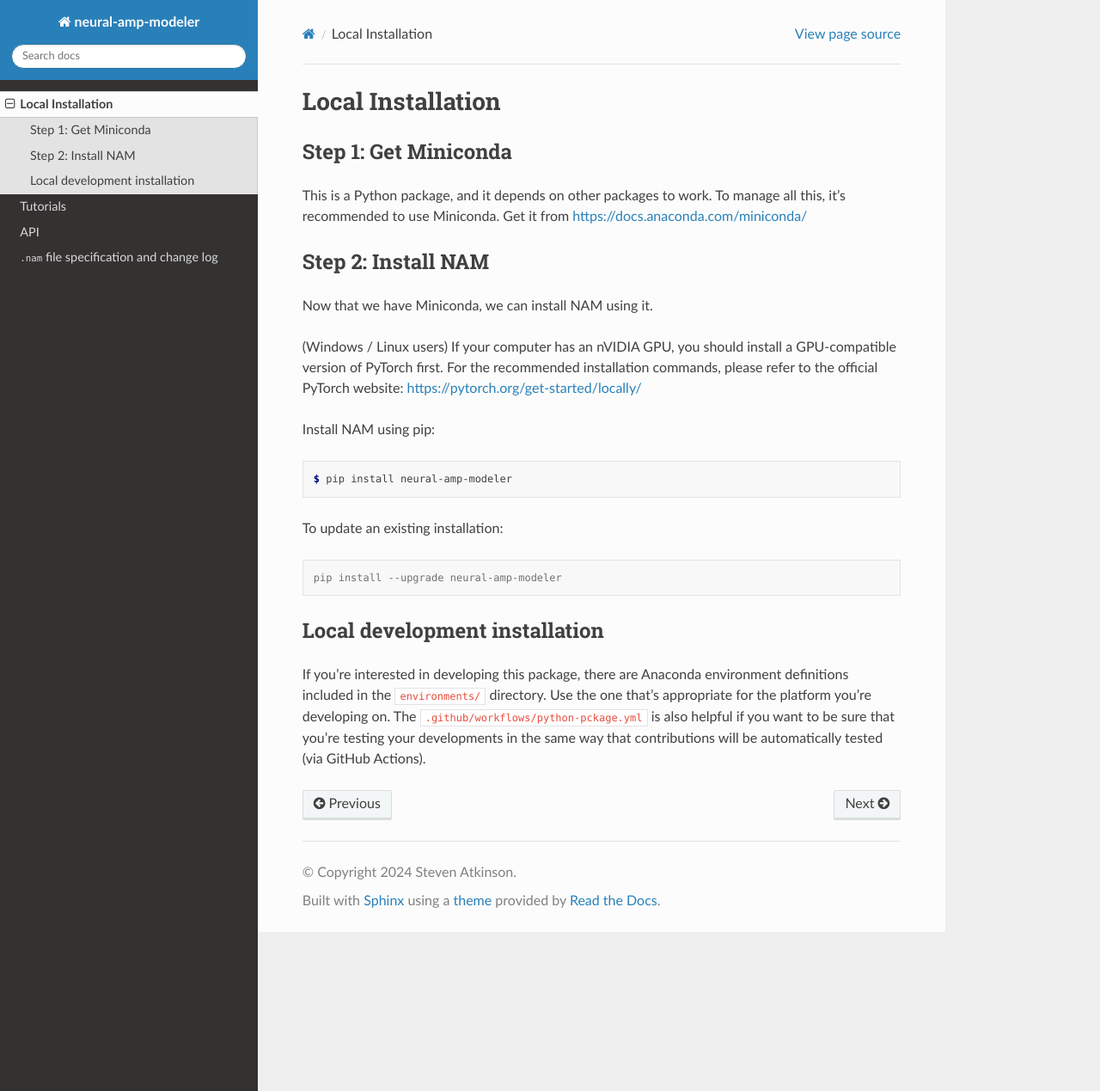
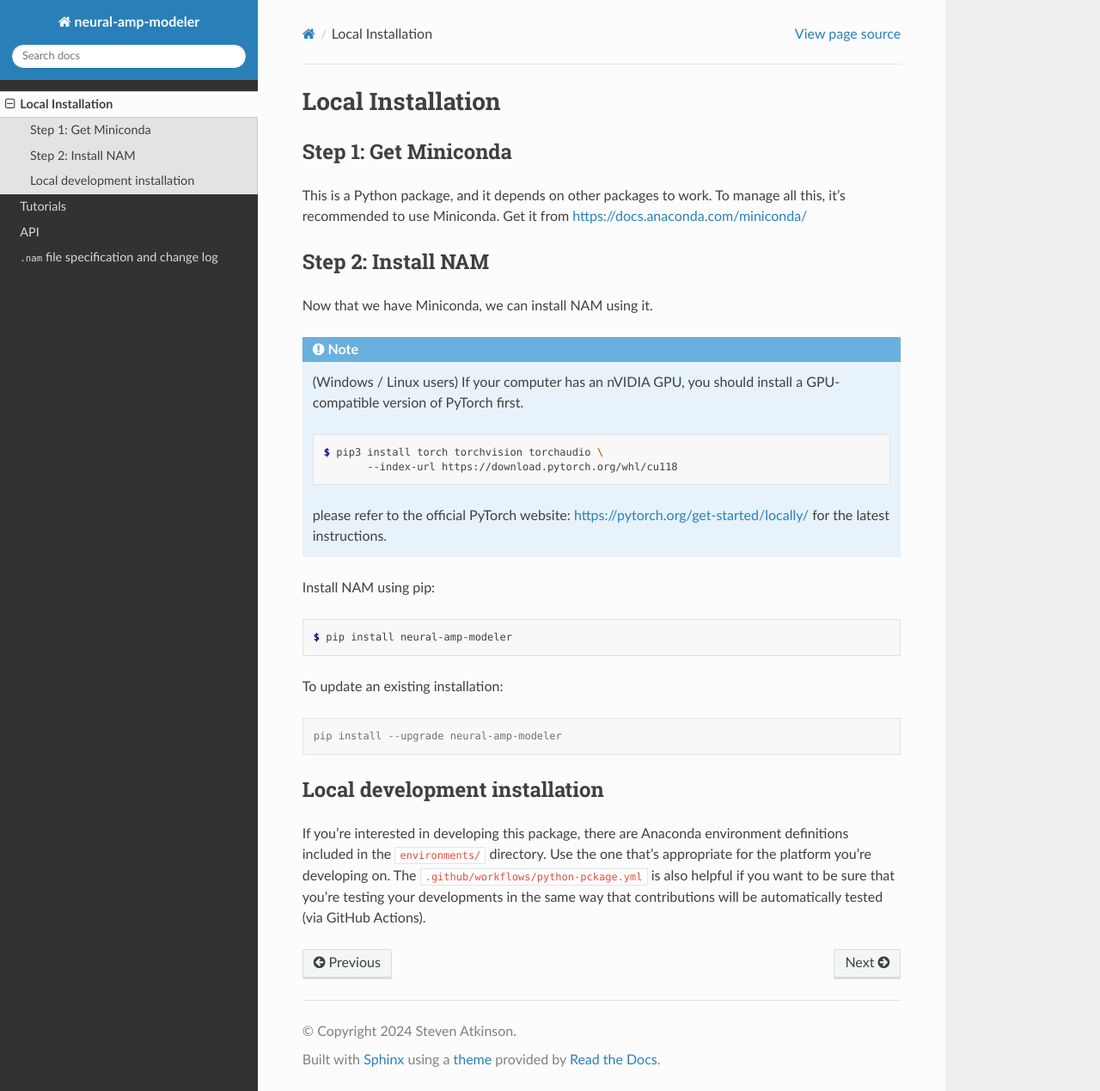
Before and after one commit to sdatkinson/neural-amp-modeler, a Sphinx documentation site: the page built from docs/source/installation.rst, in a window 1280 px wide and 1269 px high. Shown: the whole window at 86% size. Built offline with Sphinx 7.4.7 and the Read the Docs theme 3.1.0, drawn with Linux system fonts in a browser that asks for light colours.

Commit message:
update installation doc

```diff
--- a/docs/source/installation.rst
+++ b/docs/source/installation.rst
@@ -15,10 +15,18 @@ Step 2: Install NAM
 
 Now that we have Miniconda, we can install NAM using it.
 
-(Windows / Linux users) If your computer has an nVIDIA GPU, you should install a
-GPU-compatible version of PyTorch first. For the recommended installation
-commands, please refer to the official PyTorch website:
-https://pytorch.org/get-started/locally/
+.. note::
+
+   (Windows / Linux users) If your computer has an nVIDIA GPU, you should install a
+   GPU-compatible version of PyTorch first.
+
+   .. code-block:: console
+
+      $ pip3 install torch torchvision torchaudio \
+             --index-url https://download.pytorch.org/whl/cu118
+
+   please refer to the official PyTorch website:
+   https://pytorch.org/get-started/locally/ for the latest instructions.
 
 Install NAM using pip:
 
```
